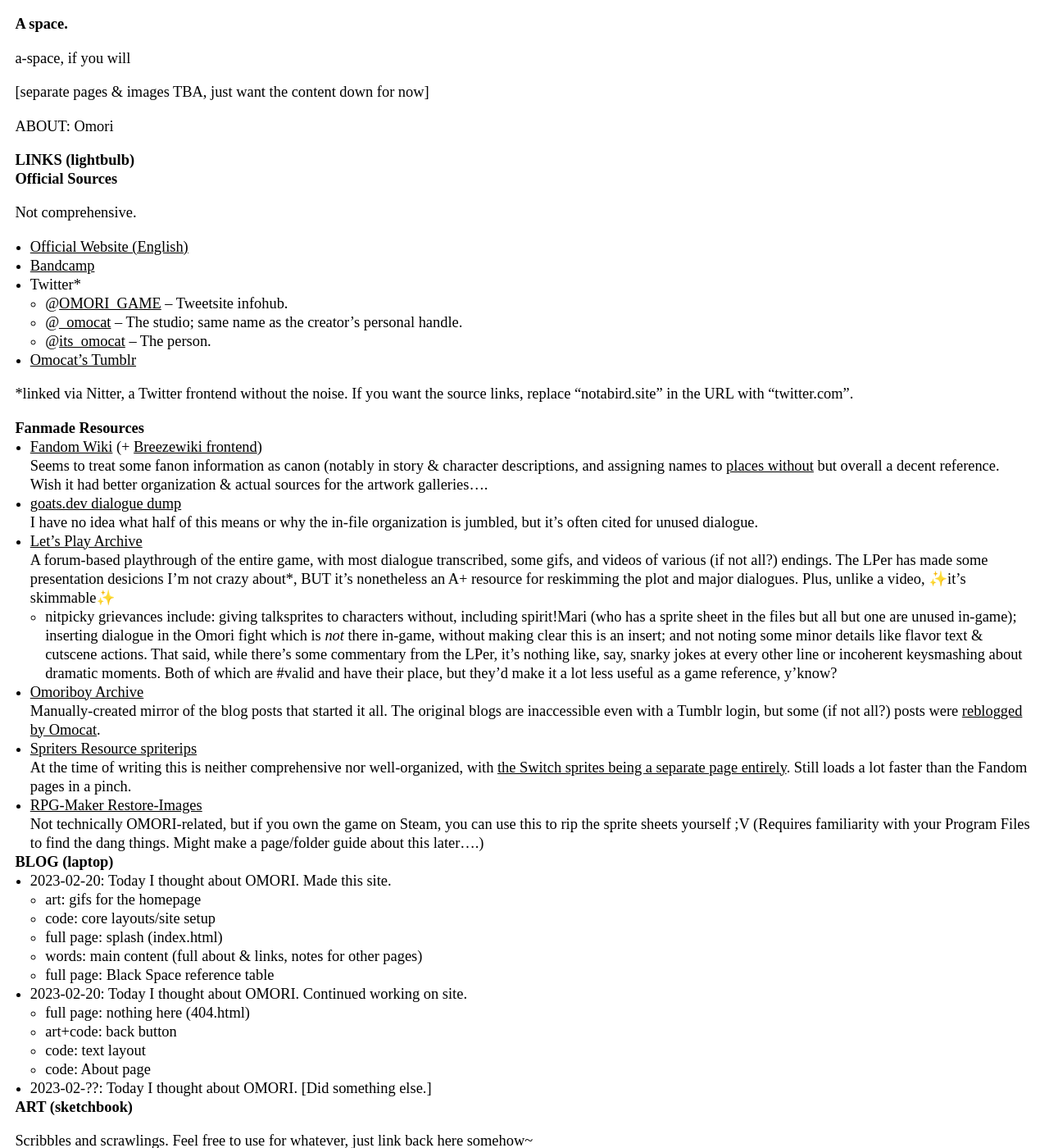
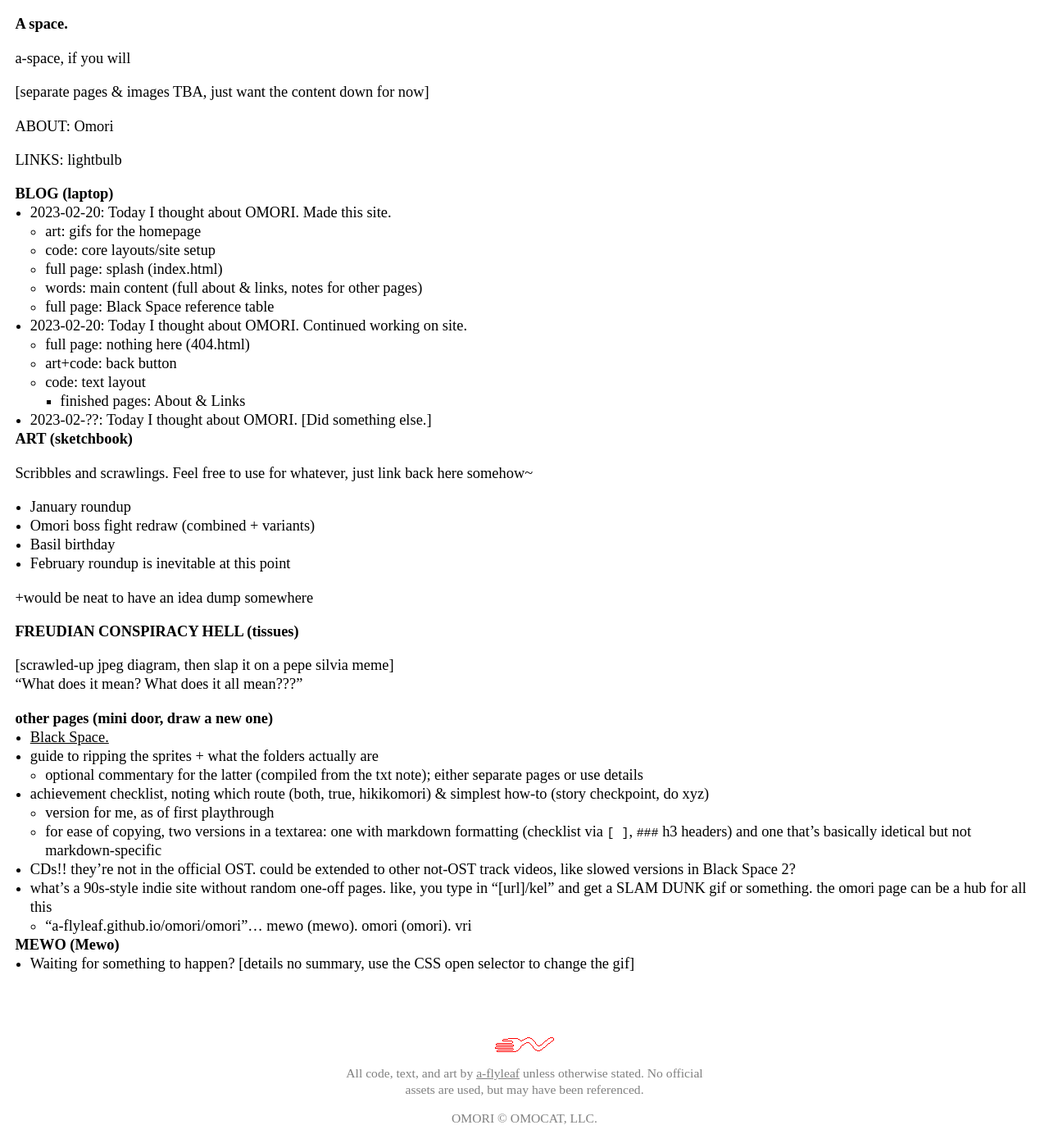
Before and after one commit to a-flyleaf/omori, a Jekyll site: the page built from a-space.md, in a window 1280 px wide and 1400 px high. Shown: the whole window at 82% size. Built offline with Jekyll 4.4.1, drawn with Linux system fonts in a browser that asks for light colours.

Commit message:
Links page

```diff
--- a/_layouts/ws-text.html
+++ b/_layouts/ws-text.html
@@ -2,7 +2,7 @@
 layout: ws
 ---
 <div class="wrap">{%if page.img%}
-	<div id="pg-img"><div class="gif">{%if page.img.link%}<a href="{%include url.html%}/{{page.img.link}}">{%endif%}<img src="{%include url.html%}/assets/img/{{page.img.url}}.png" alt="{{page.img.alt}}" title="{{page.img.title}}">{%if page.img.link%}</a>{%endif%}</div></div>{%endif%}
+	<div id="pg-img"><div class="gif">{%if page.img.link%}<a href="{%include url.html%}/{{page.img.link}}">{%endif%}<img src="{%include url.html%}/assets/img/{{page.img.url}}.png" alt="{{page.img.alt}}" title="{%if page.img.title%}{{page.img.title}}{%else%}{{page.img.alt}}{%endif%}">{%if page.img.link%}</a>{%endif%}</div></div>{%endif%}
 	<header class="box">
 		<h1>{{page.title}}</h1>{%if page.date%}
 		<div id="date">{{page.date}}</div>{%endif%}
--- a/a-space.md
+++ b/a-space.md
@@ -13,35 +13,7 @@
 
 ABOUT: Omori
 
-# LINKS (lightbulb)
-## Official Sources
-Not comprehensive.
-- [Official Website (English)](https://www.omori-game.com/en)
-- [Bandcamp](https://omori.bandcamp.com/)
-- Twitter\*
-	- <span class="omo">@[Omori_game](https://notabird.site/OMORI_GAME/)</span> -- Tweetsite infohub.
-	- @[_omocat](https://notabird.site/_OMOCAT) -- The studio; same name as the creator's personal handle.
-	- @[its_omocat](https://notabird.site/its_omocat) -- The person.
-- [Omocat's Tumblr](https://www.omocat-blog.com/)
-
-\*linked via Nitter, a Twitter frontend without the noise. If you want the source links, replace "notabird.site" in the URL with "twitter.com".
-
-<div id="fanmade" markdown="1">
-## Fanmade Resources
-- [Fandom Wiki](https://omori.fandom.com/wiki/OMORI_WIKI) (+ [Breezewiki frontend](https://breezewiki.com/omori/wiki/OMORI_WIKI))
-Seems to treat some fanon information as canon (notably in story & character descriptions, and assigning names to [places without]({%include url.html%}/black-space) but overall a decent reference. Wish it had better organization & actual sources for the artwork galleries....
-- [goats.dev dialogue dump](https://goats.dev/omori/)
-I have no idea what half of this means or why the in-file organization is jumbled, but it's often cited for unused dialogue.
-- [Let's Play Archive](https://lparchive.org/Omori/)
-A forum-based playthrough of the entire game, with most dialogue transcribed, some gifs, and videos of various (if not all?) endings. The LPer has made some presentation desicions I'm not crazy about\*, <em style="text-transform:uppercase;font-style:normal;">but</em> it's nonetheless an A+ resource for reskimming the plot and major dialogues. Plus, unlike a video, ✨it's skimmable✨
-	- nitpicky grievances include: giving talksprites to characters without, including spirit!Mari (who has a sprite sheet in the files but all but one are unused in-game); inserting dialogue in the Omori fight which is *not* there in-game, without making clear this is an insert; and not noting some minor details like flavor text & cutscene actions. That said, while there's some commentary from the LPer, it's nothing like, say, snarky jokes at every other line or incoherent keysmashing about dramatic moments. Both of which are #valid and have their place, but they'd make it a lot less useful as a game reference, y'know?
-- [Omoriboy Archive](https://alexanderjt.neocities.org/omoriboy)
-Manually-created mirror of the blog posts that started it all. The original blogs are inaccessible even with a Tumblr login, but some (if not all?) posts were [reblogged by Omocat](https://www.omocat-blog.com/tagged/omori/chrono).
-- [Spriters Resource spriterips](https://www.spriters-resource.com/pc_computer/omori/)
-At the time of writing this is neither comprehensive nor well-organized, with [the Switch sprites being a separate page entirely](https://www.spriters-resource.com/nintendo_switch/omori/). Still loads a lot faster than the Fandom pages in a pinch.
-- [RPG-Maker Restore-Images](https://petschko.org/tools/mv_decrypter/)
-Not technically <span class="omo">Omori</span>-related, but if you own the game on Steam, you can use this to rip the sprite sheets yourself ;V (Requires familiarity with your Program Files to find the dang things. Might make a page/folder guide about this later....)
-</div>
+LINKS: lightbulb
 
 # BLOG (laptop)
 - 2023-02-20: Today I thought about <i class="omo">Omori</i>. Made this site.
@@ -54,7 +26,7 @@
 	- full page: nothing here (404.html)
 	- art+code: back button
 	- code: text layout
-	- code: About page
+		- finished pages: About & Links
 - 2023-02-??: Today I thought about <i class="omo">Omori</i>. [Did something else.]
 
 # ART (sketchbook)
```
Also changed, not shown: links.md (added, +37 -0 lines), assets/img/ws-lightbulb.gif, assets/img/ws-lightbulb.png.
